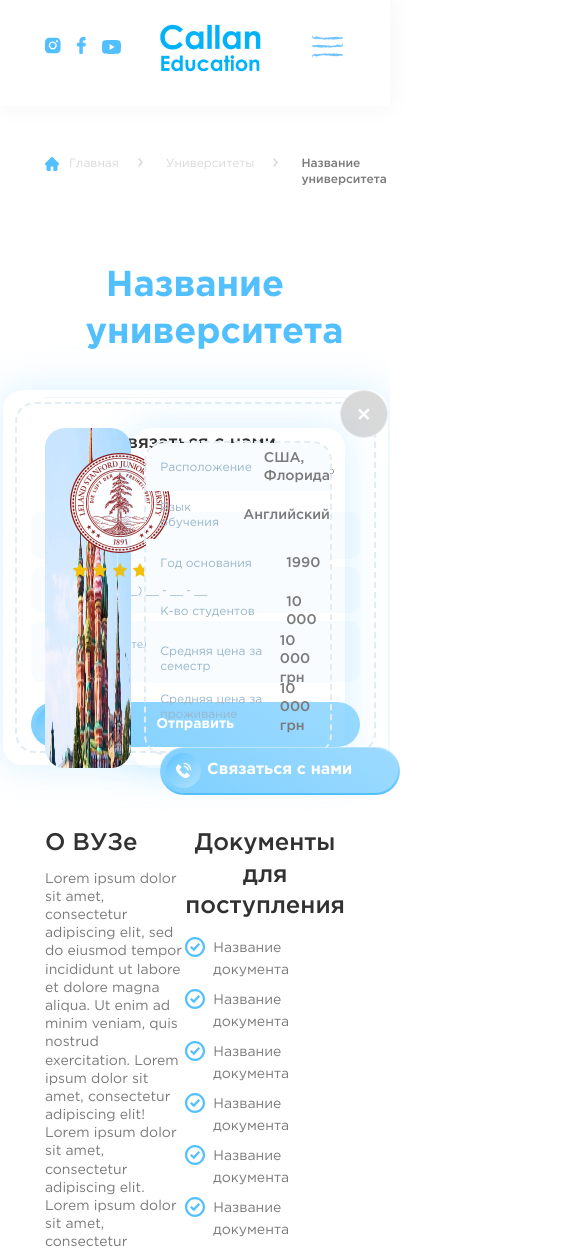
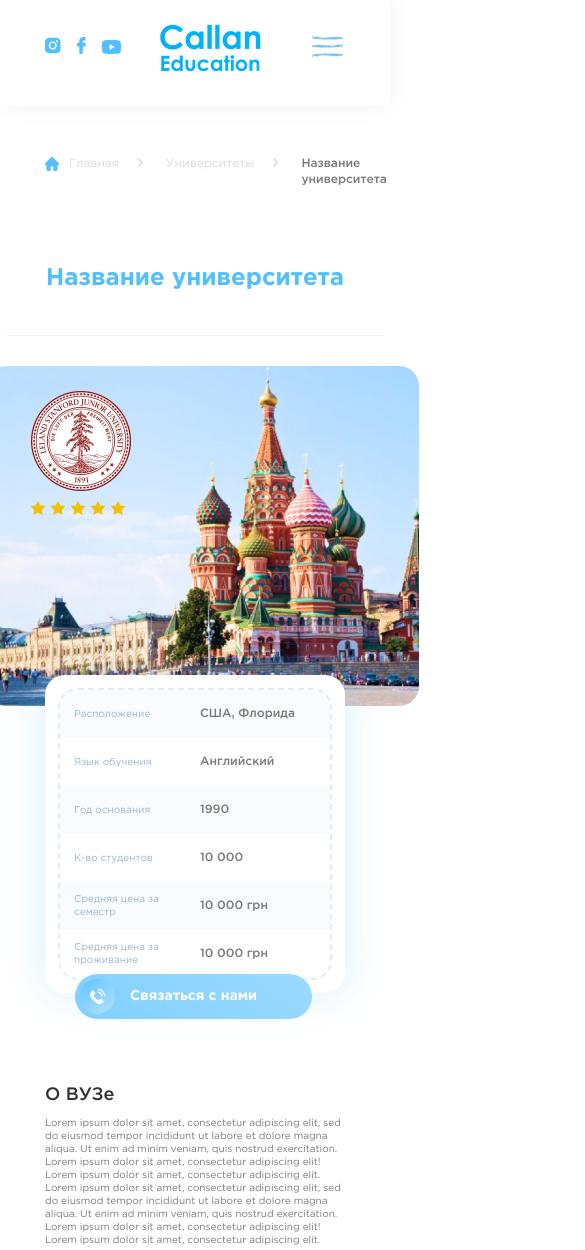
Before and after one commit to martsul/end-project, a plain HTML site: page university.html in a window 390 px wide. Shown: the top 1250 px of the page, 585 px wide, since content can reach past the window. Drawn offline with Linux system fonts and the light colour scheme.

Commit message:
university

```diff
--- a/css/university.css
+++ b/css/university.css
@@ -2,6 +2,7 @@
 	display: flex;
 	flex-direction: column;
 	align-items: center;
+	background: #fff;
 }
 
 .university__name {
@@ -168,6 +169,7 @@
 	width: 100%;
 	overflow: visible;
 	margin-bottom: 135px;
+	padding-right: 24px;
 }
 
 .university__programs-title {
@@ -179,7 +181,7 @@
 .university__program {
 	width: 100%;
 	box-shadow: 0px 0px 25px 0px #0000000D;
-	min-height: 80px;
+	max-height: 80px;
 	border-radius: 20px;
 	padding: 27px;
 	position: relative;
@@ -263,3 +265,148 @@
 	right: 0;
 	top: 50%;
 }
+
+@media (max-width: 1030px) {
+	.university__details {
+		gap: 5px;
+	}
+
+	#left-gallery-button {
+		display: none;
+	}
+
+	#right-gallery-button {
+		display: none;
+	}
+
+	.university__img {
+		max-width: 100%;
+	}
+}
+
+@media (max-width: 850px) {
+	.university__preview {
+		flex-direction: column;
+		align-items: center;
+	}
+
+	.university__specifications {
+		max-width: 100%;
+	}
+
+	.university__characteristic {
+		justify-content: space-between;
+		padding-right: 12px;
+	}
+
+	.university__button {
+		left: 235px;
+	}
+}
+
+@media (max-width: 736px) {
+	.university__img-container {
+		width: 115vw;
+		background-image: url("../img/city.jpg");
+	}
+
+	.university__logo {
+		left: 60px;
+	}
+
+	.university__score {
+		left: 60px;
+	}
+
+	.university__characteristic {
+		justify-content: start;
+	}
+
+	.university__specifications {
+		top: -31px;
+		background: #fff;
+	}
+
+	.university__button {
+		left: 140px;
+	}
+}
+
+@media (max-width: 520px) {
+	.university__button {
+		left: 95px;
+	}
+}
+
+@media (max-width: 440px) {
+	.university__name {
+		font-size: 24px;
+		width: max-content;
+	}
+
+	.university__img-container {
+		background-size: auto 100%;
+	}
+
+	.university__option {
+		font-size: 10px;
+	}
+
+	.university__meaning {
+		font-size: 12px;
+	}
+
+	.university__button {
+		font-size: 14px;
+		left: 30px;
+	}
+
+	.university__description-title {
+		font-size: 18px;
+	}
+
+	.university__details {
+		flex-direction: column;
+		margin-bottom: 50px;
+	}
+
+	.university__text-item {
+		font-size: 10px;
+	}
+
+	.university__documents-title {
+		font-size: 18px;
+	}
+
+	.university__documents-item {
+		font-size: 10px;
+	}
+
+	.university__programs-title {
+		font-size: 18px;
+	}
+
+	.university__program {
+	}
+
+	.university__program-name {
+		font-size: 12px;
+	}
+
+	.university__program-item {
+		font-size: 10px;
+	}
+
+	.university__program-more {
+		top: 10px;
+	}
+
+	.university__gallery-title {
+		font-size: 18px;
+		text-align: center;
+	}
+
+	.university__img {
+		content: url("../img/city.jpg");
+	}
+}
```
